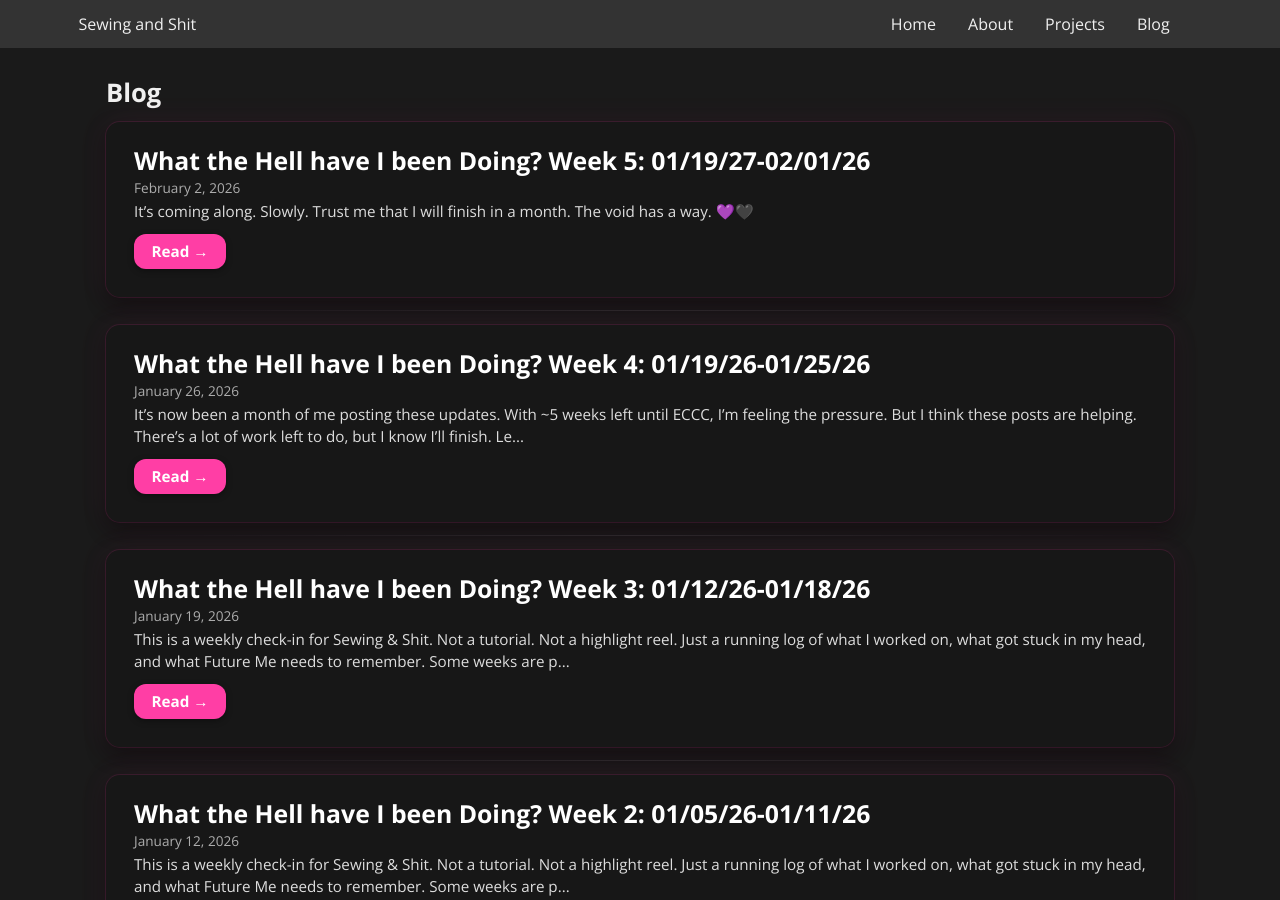
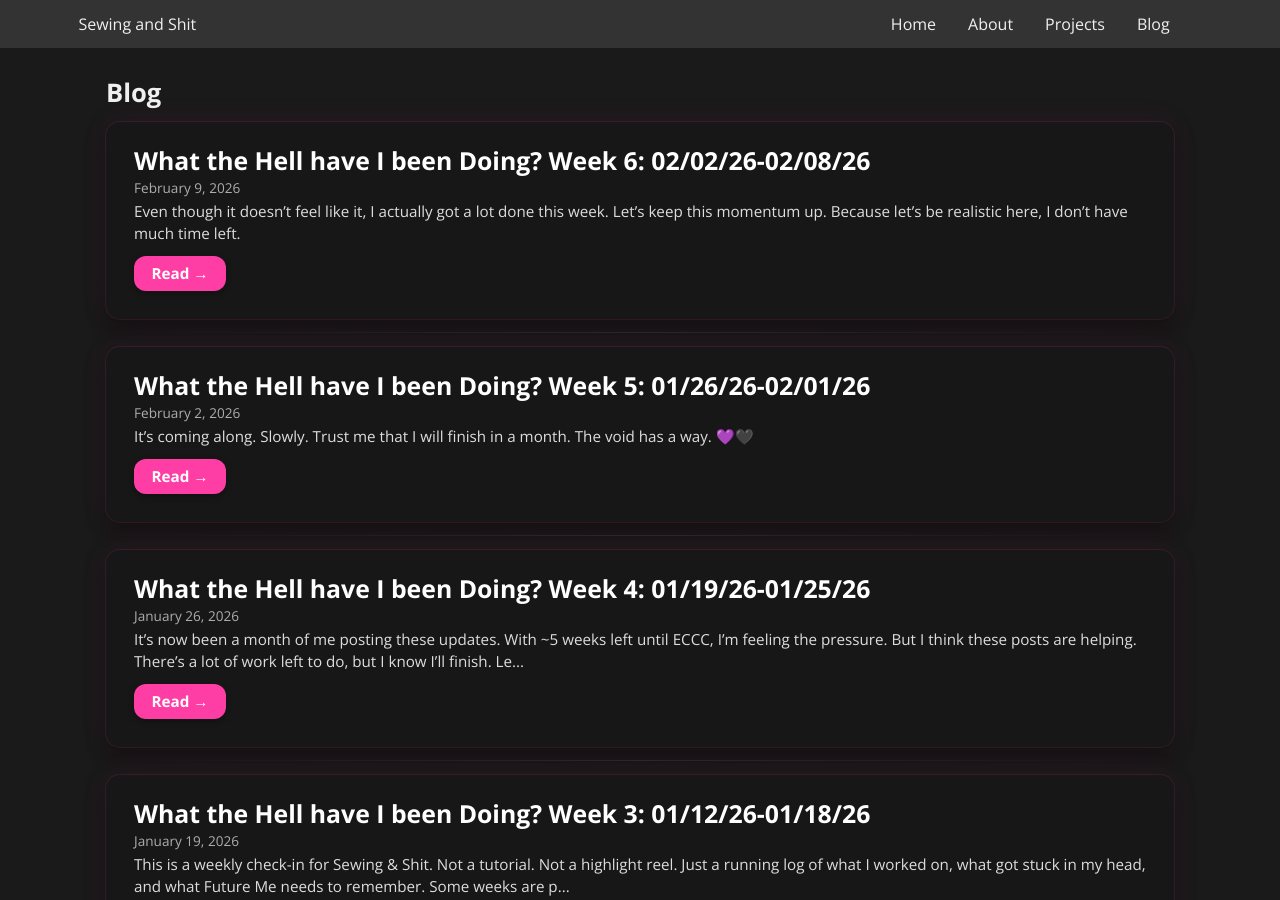
Before and after one commit to sarahmarie23/sewingandshit, a Jekyll site: the page built from blog/index.markdown, in a window 1280 px wide and 900 px high. Built offline with Jekyll 4.4.1, drawn with Linux system fonts in a browser that asks for light colours; some of the changed lines change nothing that is shown.

Commit message:
WTH week 6

```diff
--- a/_posts/2026-02-02-wth-week5.md
+++ b/_posts/2026-02-02-wth-week5.md
@@ -1,6 +1,6 @@
 ---
 layout: post
-title: "What the Hell have I been Doing? Week 5: 01/19/27-02/01/26"
+title: "What the Hell have I been Doing? Week 5: 01/26/26-02/01/26"
 date: 2026-02-02
 categories: blog
 tags: [check-in]
--- /dev/null
+++ b/_posts/2026-02-09-wth-week6.md
@@ -0,0 +1,74 @@
+---
+layout: post
+title: "What the Hell have I been Doing? Week 6: 02/02/26-02/08/26"
+date: 2026-02-09
+categories: blog
+tags: [check-in]
+---
+
+> Even though it doesn't feel like it, I actually got a lot done this week.
+>
+> Let's keep this momentum up.
+>
+> Because let's be realistic here, I don't have much time left.
+>
+
+---
+
+![Pauldron top d](/assets/images/wth/20260209_pauldon-top-done.jpg)
+
+*This shit is done and I'm proud of how it turned out. Now time to make the bottom half!*
+
+## 🧵 Shit I Did
+
+- Finished the armor band pieces.
+- Finished the upper pauldrons.
+- Finished a bunch of detail pieces.
+- Started work on the collar and considered how to get it done.
+
+---
+
+## 🧠 Shit That Lived in My Head
+
+- The pile of unpainted detail pieces is actually getting smaller?!
+- I really wanted to finish that upper pauldron; I stayed up until 5 AM on Thursday night working on it.
+- How many pockets can I hide into the fabric belts and clothing pieces? I need storage.
+- After realizing what I did this week, I did more than I thought I did.
+
+---
+
+## 🔮 Thoughts for Future Work
+
+- The ears are peeling so they need to be painted and sealed ASAP. I will try again with mixing the makeup with medium
+- The Dark Heart should also be sealed soon, let's get that wrapped up.The paint is also starting to chip.
+
+---
+
+## 📋 TODO — Next Week
+
+- Get the ears painted and sealed and finished.
+- FInish bottom pauldrons.
+- Finish the collar.
+- FInish the detail pieces.
+- Draft a pattern for the top/vest.
+
+---
+
+## 📸 Photo Dump
+
+![Armband painted](/assets/images/wth/20260203_armband-painted.jpg)
+*Looking very fancy. Needs to be glued and make some straps to keep it on.*
+
+![Going out](/assets/images/wth/20260204_going-out.jpg)
+*I did one last in-public test with the wig and makeup.Yes, I'm wearing purple makeup here and no you can't tell because the Light wants to hide the Void.*
+
+![Pauldron halfway](/assets/images/wth/20260206_pauldron-halfway.jpg)
+*I painted all this cool shading and after painting the gold border realized it was too light. I gave it a dark grey wash to tone it down.*
+
+![Collar WIP](/assets/images/wth/20260209_collar-wip.jpg)
+*I'm figuring this one out as I go along. My theory was to glue the pieces and put fabric on top, then glue the detail pieces. The problem is that this isn't the right shape and the foam needs to be heated to shape. I think everything needs to be shaped first and THEN I can glue on fabric and details.*
+
+![Ears peeling](/assets/images/wth/20260209_ears-peeling.jpg)
+*WHYYYY? They used to look so pretty. This part is so small yet one of the more frustrating pieces to make. And probably wear, now that I think about it.*
+
+---
```
Also changed, not shown: 6 other files.
